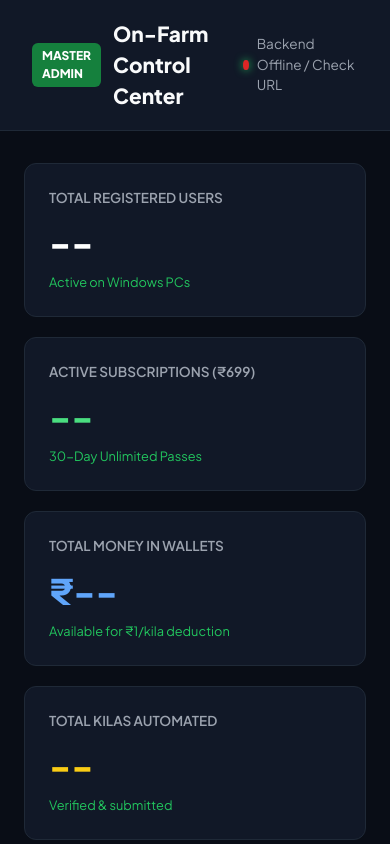
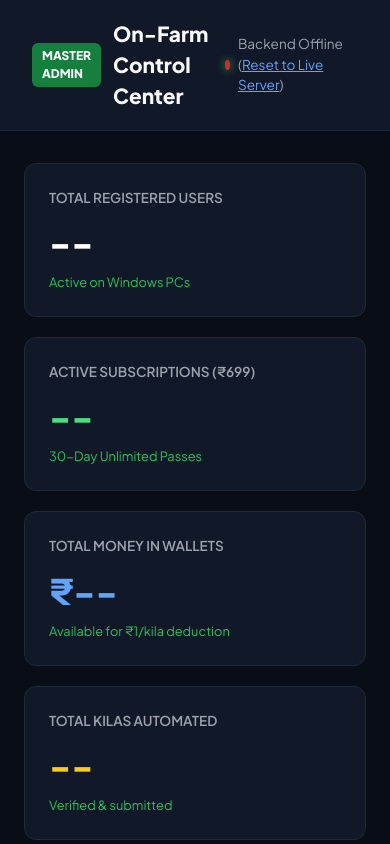
Before and after one commit to neeraj2004kumar2006-pixel/on-farm, a website: page server/admin/index.html in a window 390 px wide. Shown: the top 844 px of the page. Drawn offline with Linux system fonts and the light colour scheme; no server answers.

Commit message:
Optimize UI performance, remove blur and hardware acceleration blocker, make /status non-blocking, and auto-heal admin backend URL

```diff
--- a/client/runner.js
+++ b/client/runner.js
@@ -563,10 +563,7 @@ function startControlPanel() {
     }
   });
 
-  app.get('/status', async (req, res) => {
-    if (!state.user) {
-      await syncUserBalance();
-    }
+  app.get('/status', (req, res) => {
     res.json({
       isOnline: state.isOnline,
       isRunning: state.isRunning,
--- a/server/admin/index.html
+++ b/server/admin/index.html
@@ -272,20 +272,38 @@ module.exports = {
     let selectedUserId = null;
 
     function getBackendUrl() {
-      const saved = localStorage.getItem('onfarm_backend_url');
-      if (saved && saved.trim()) {
-        const clean = saved.trim().replace(/\/+$/, '');
-        if (!clean.includes('localhost') || (typeof window !== 'undefined' && window.location.hostname === 'localhost')) {
-          return clean;
+      // If hosted on a website/domain, always prefer current origin
+      if (typeof window !== 'undefined' && window.location.origin && window.location.origin.startsWith('http')) {
+        const saved = localStorage.getItem('onfarm_backend_url');
+        if (saved && (saved.includes('onfarm-tech') || (saved.includes('localhost') && window.location.hostname !== 'localhost'))) {
+          localStorage.removeItem('onfarm_backend_url');
         }
-      }
-      if (typeof window !== 'undefined' && window.location.origin && window.location.origin.startsWith('http')) {
+        if (saved && saved.trim() && !saved.includes('onfarm-tech') && (!saved.includes('localhost') || window.location.hostname === 'localhost')) {
+          return saved.trim().replace(/\/+$/, '');
+        }
         return window.location.origin;
       }
-      return '';
+      const saved = localStorage.getItem('onfarm_backend_url');
+      if (saved && saved.trim() && !saved.includes('onfarm-tech')) {
+        return saved.trim().replace(/\/+$/, '');
+      }
+      return 'https://on-farm.vercel.app';
     }
     function getAdminKey() {
-      return localStorage.getItem('onfarm_admin_key') || 'onfarm_admin_master_2026';
+      const saved = localStorage.getItem('onfarm_admin_key');
+      if (saved && saved.trim()) return saved.trim();
+      return 'onfarm_admin_master_2026';
+    }
+
+    function resetSettings() {
+      localStorage.removeItem('onfarm_backend_url');
+      localStorage.removeItem('onfarm_admin_key');
+      const bInput = document.getElementById('backendUrl');
+      const kInput = document.getElementById('adminKey');
+      if (bInput) bInput.value = getBackendUrl();
+      if (kInput) kInput.value = 'onfarm_admin_master_2026';
+      fetchStats();
+      fetchUsers();
     }
 
     function switchTab(tab) {
@@ -298,7 +316,8 @@ module.exports = {
 
     async function fetchStats() {
       try {
-        const res = await fetch(`${getBackendUrl()}/api/admin/stats`, {
+        const backend = getBackendUrl();
+        const res = await fetch(`${backend}/api/admin/stats`, {
           headers: { 'x-admin-key': getAdminKey() }
         });
         const data = await res.json();
@@ -309,10 +328,13 @@ module.exports = {
           document.getElementById('statKilas').textContent = data.stats.total_kilas_processed;
           document.getElementById('statusDot').style.background = '#22c55e';
           document.getElementById('serverStatusText').textContent = 'Cloud Backend Online';
+        } else {
+          document.getElementById('statusDot').style.background = '#dc2626';
+          document.getElementById('serverStatusText').textContent = data.message || 'Auth Failed';
         }
       } catch (err) {
         document.getElementById('statusDot').style.background = '#dc2626';
-        document.getElementById('serverStatusText').textContent = 'Backend Offline / Check URL';
+        document.getElementById('serverStatusText').innerHTML = `Backend Offline (<a href="javascript:void(0)" onclick="resetSettings()" style="color:#60a5fa;text-decoration:underline;cursor:pointer;">Reset to Live Server</a>)`;
       }
     }
 
```
Also changed, not shown: admin/index.html (+33 -11 lines), client/electron-main.js (+5 -4 lines), client/public/index.html (+11 -26 lines), client/user-session.json (+7 -2 lines).
